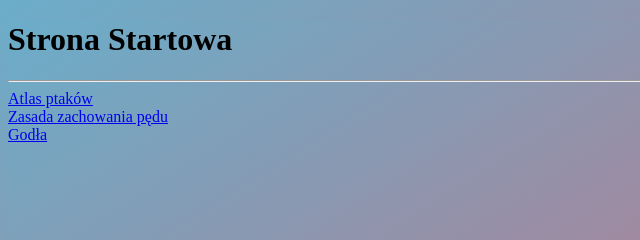
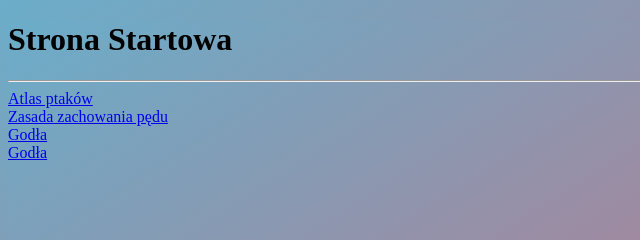
Before and after one commit to Radziiwiil/Radziiwiil.github.io, a plain HTML site: page RP_3D5_L9/Strona_Startowa.html in a window 1280 px wide. Shown: the top 240 px of the page, 0-640 px from the left. Drawn offline with Linux system fonts and the light colour scheme.

Commit message:
Update Strona_Startowa.html

```diff
--- a/RP_3D5_L9/Strona_Startowa.html
+++ b/RP_3D5_L9/Strona_Startowa.html
@@ -20,6 +20,7 @@
     <a href="Atlas_Ptaków/Atlas_ptaków.html">Atlas ptaków</a> <br />
     <a href="Zachowanie_pędu/Zachowanie_pędu.html">Zasada zachowania pędu</a> <br />
     <a href="Godła/Godła.html">Godła</a> <br />
+    <a href="Odsyłacze/Odsyłacze.html">Godła</a> <br />
 
 </BODY>
 </HTML>
```
